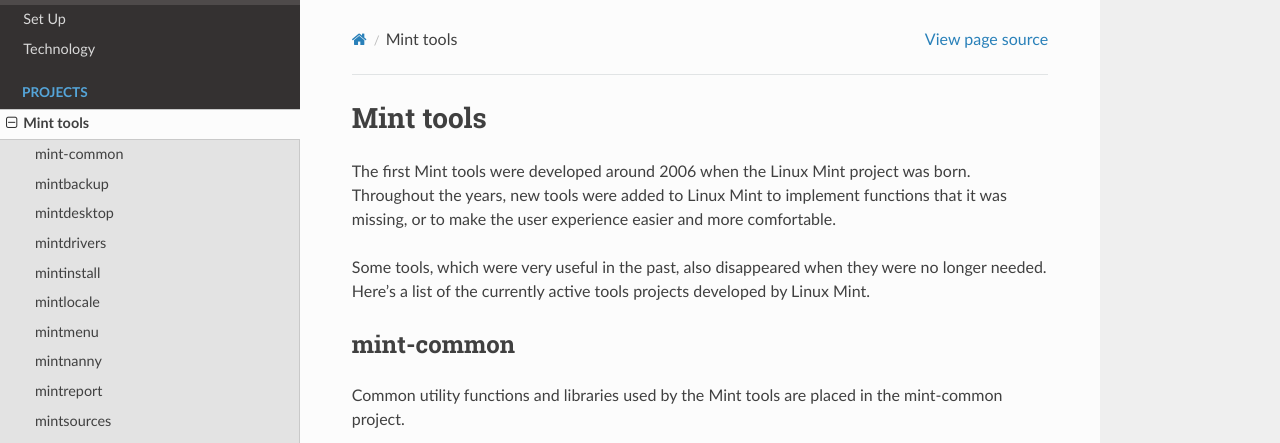
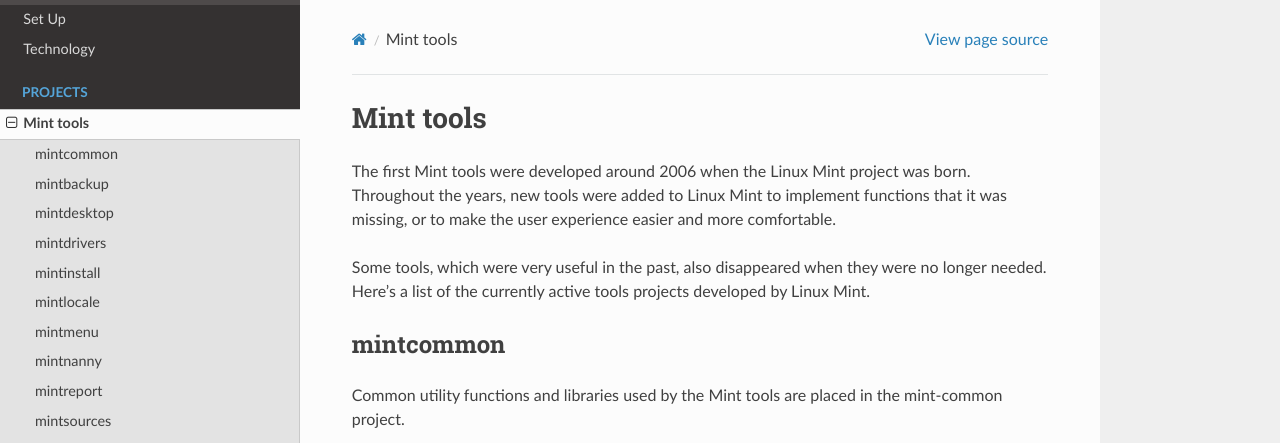
Before and after one commit to linuxmint/doc-developer-guide, a Sphinx documentation site: the page built from docs/mint-tools.rst, in a window 1280 px wide and 900 px high. Shown: the top 443 px of the window. Built offline with Sphinx 7.4.7 and the Read the Docs theme 2.0.0, drawn with Linux system fonts in a browser that asks for light colours.

Commit message:
fix(naming): Change mint-common to mintcommon

```diff
--- a/docs/mint-tools.rst
+++ b/docs/mint-tools.rst
@@ -6,12 +6,12 @@ The first Mint tools were developed around 2006 when the Linux Mint project was
 
 Some tools, which were very useful in the past, also disappeared when they were no longer needed. Here's a list of the currently active tools projects developed by Linux Mint.
 
-mint-common
+mintcommon
 -----------
 
 Common utility functions and libraries used by the Mint tools are placed in the mint-common project.
 
-This project is developed in Python and its source code is available on `Github <https://github.com/linuxmint/mint-common>`_.
+This project is developed in Python and its source code is available on `Github <https://github.com/linuxmint/mintcommon>`_.
 
 mintbackup
 ----------
```
